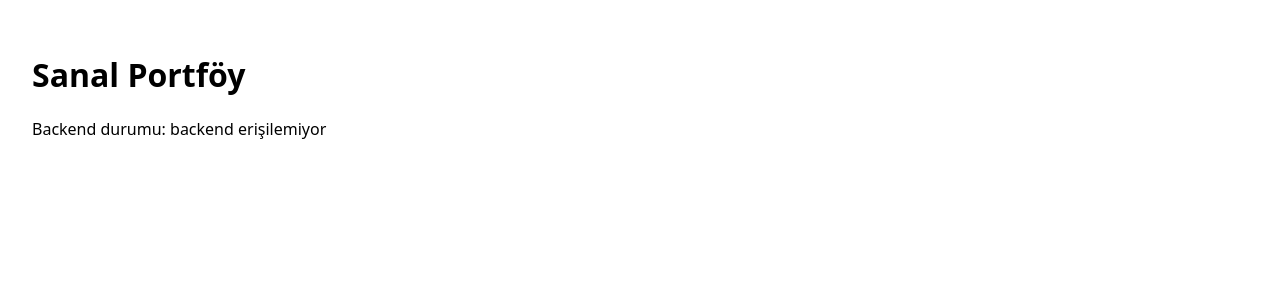
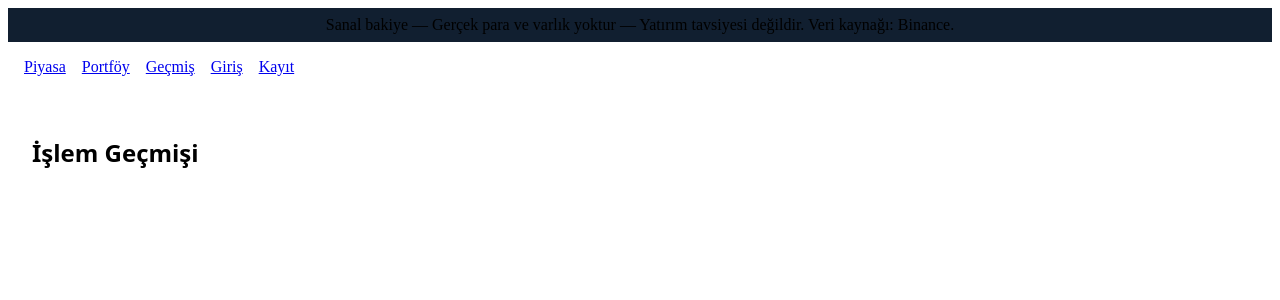
Before and after one commit to Kkocaoglan/EngineeringDesignProject, a React (Vite) app in the folder frontend/: page /history in a window 1280 px wide. Shown: the top 300 px of the page. Built offline with nearby package versions, Linux system fonts and the light colour scheme; no server answers.

Commit message:
feat(frontend): router, sayfa iskeletleri ve uyarı bandı

```diff
--- a/frontend/package.json
+++ b/frontend/package.json
@@ -11,7 +11,8 @@
   },
   "dependencies": {
     "react": "^19.2.8",
-    "react-dom": "^19.2.8"
+    "react-dom": "^19.2.8",
+    "react-router-dom": "^7.18.4"
   },
   "devDependencies": {
     "@types/node": "^24.13.3",
--- a/frontend/src/App.tsx
+++ b/frontend/src/App.tsx
@@ -1,21 +1,34 @@
-import { useEffect, useState } from 'react'
+import { BrowserRouter, Link, Navigate, Route, Routes } from 'react-router-dom'
+import Login from './pages/Login'
+import Register from './pages/Register'
+import Market from './pages/Market'
+import Portfolio from './pages/Portfolio'
+import History from './pages/History'
 
-// Geçici iskelet ekranı. K2 (Hafta 1, görev 2.1) bunu router ve sayfalarla değiştirir.
 function App() {
-  const [status, setStatus] = useState('kontrol ediliyor…')
-
-  useEffect(() => {
-    fetch('/api/health')
-      .then((r) => r.json())
-      .then((d: { status: string }) => setStatus(d.status))
-      .catch(() => setStatus('backend erişilemiyor'))
-  }, [])
-
   return (
-    <main style={{ fontFamily: 'system-ui', padding: 24 }}>
-      <h1>Sanal Portföy</h1>
-      <p>Backend durumu: {status}</p>
-    </main>
+    <BrowserRouter>
+      <div style={{ background: '#111f30', padding: 8, textAlign: 'center' }}>
+        Sanal bakiye — Gerçek para ve varlık yoktur — Yatırım tavsiyesi değildir. Veri kaynağı: Binance.
+      </div>
+      <nav style={{ display: 'flex', gap: 16, padding: 16 }}>
+        <Link to="/market">Piyasa</Link>
+        <Link to="/portfolio">Portföy</Link>
+        <Link to="/history">Geçmiş</Link>
+        <Link to="/login">Giriş</Link>
+        <Link to="/register">Kayıt</Link>
+      </nav>
+      <main style={{ fontFamily: 'system-ui', padding: 24 }}>
+        <Routes>
+          <Route path="/" element={<Navigate to="/market" />} />
+          <Route path="/login" element={<Login />} />
+          <Route path="/register" element={<Register />} />
+          <Route path="/market" element={<Market />} />
+          <Route path="/portfolio" element={<Portfolio />} />
+          <Route path="/history" element={<History />} />
+        </Routes>
+      </main>
+    </BrowserRouter>
   )
 }
 
--- /dev/null
+++ b/frontend/src/pages/History.tsx
@@ -0,0 +1,3 @@
+export default function History() {
+  return <h2>İşlem Geçmişi</h2>
+}
--- /dev/null
+++ b/frontend/src/pages/Login.tsx
@@ -0,0 +1,3 @@
+export default function Login() {
+  return <h2>Giriş</h2>
+}
--- /dev/null
+++ b/frontend/src/pages/Market.tsx
@@ -0,0 +1,3 @@
+export default function Market() {
+  return <h2>Piyasa</h2>
+}
--- /dev/null
+++ b/frontend/src/pages/Portfolio.tsx
@@ -0,0 +1,3 @@
+export default function Portfolio() {
+  return <h2>Portföy</h2>
+}
--- /dev/null
+++ b/frontend/src/pages/Register.tsx
@@ -0,0 +1,3 @@
+export default function Register() {
+  return <h2>Kayıt</h2>
+}
```
Also changed, not shown: 1 other file (tests, documents, lock files or other folders).
